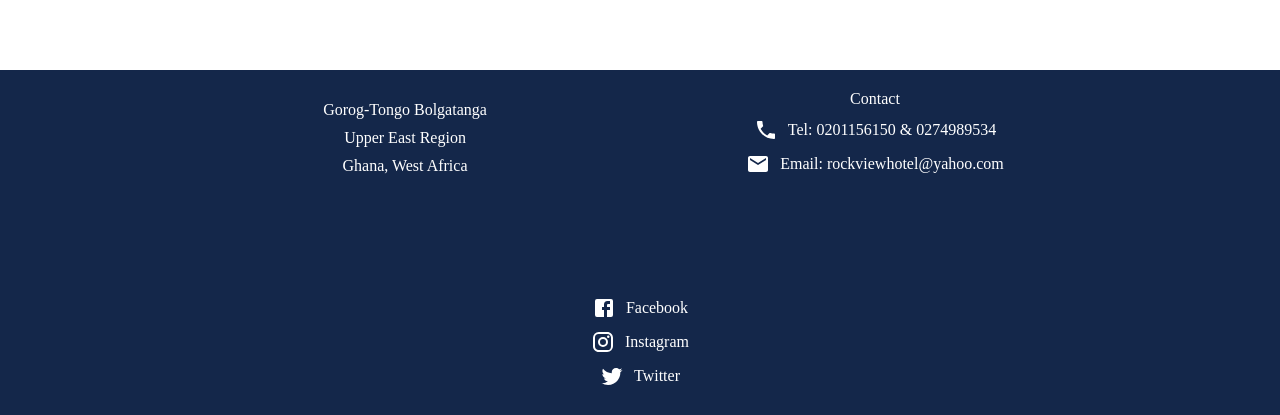
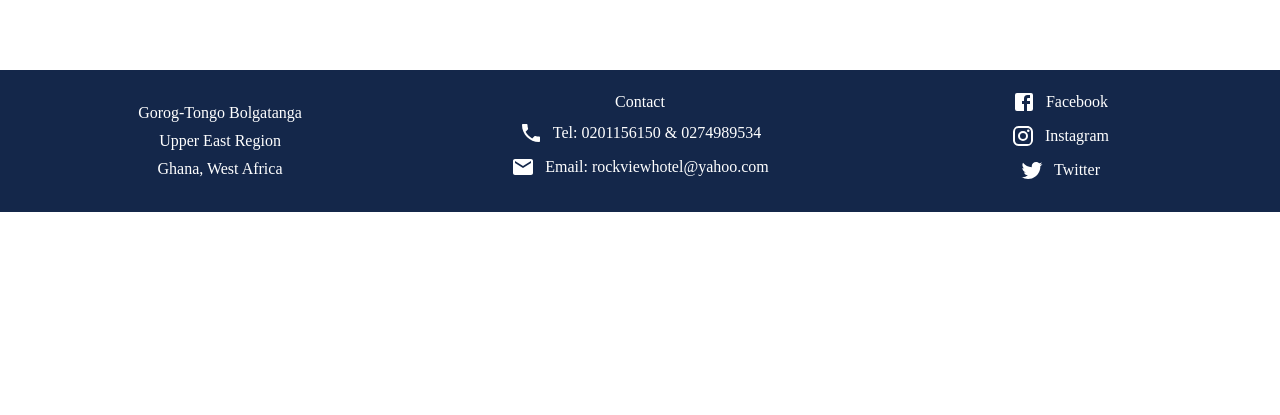
Before and after one commit to woodnathaniel/rockview-v3, a React (Create React App) app in the folder client/: page / in a window 1280 px wide. Shown: the part 2109-2524 px from the top of the page. After the commit the page ends 2321 px from the top, so only its background shows below. Built offline with nearby package versions, Linux system fonts and the light colour scheme; a web font is replaced by a local one.

Commit message:
Update footer.css

```diff
--- a/client/src/components/footer/footer.css
+++ b/client/src/components/footer/footer.css
@@ -13,8 +13,8 @@
   justify-content: center;
   align-items: center;
   flex-wrap: wrap;
-  gap: 70px;
-/*   width: 90vw; */
+  gap: 20px;
+  width: 100vw;
 }
 
 .footer__header div{
```
